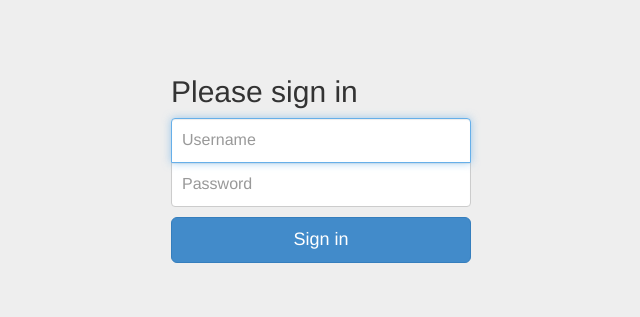
After one commit to CursosVNQ/bulkymonkey, a Django app: template bulkymonkey/emailer/templates/emailer/login.html in a window 1280 px wide. The commit adds this page. Shown: the top 317 px of the page, without its empty margins (319-959 px from the left). Run offline with Django 3.2, Linux system fonts and the light colour scheme; the template is opened without the code that fills it, so the values that code supplies are empty.

Commit message:
Adds Sector CRUD operations and auth views

```diff
--- a/bulkymonkey/bulkymonkey/settings.py
+++ b/bulkymonkey/bulkymonkey/settings.py
@@ -59,6 +59,7 @@ class Common(Configuration):
 
     MIDDLEWARE_CLASSES = (
         'django.contrib.sessions.middleware.SessionMiddleware',
+        'django.middleware.locale.LocaleMiddleware',
         'django.middleware.common.CommonMiddleware',
         'django.middleware.csrf.CsrfViewMiddleware',
         'django.contrib.auth.middleware.AuthenticationMiddleware',
@@ -116,6 +117,8 @@ class Common(Configuration):
         "emailer.context_processors.display_version"
     )
 
+    LOGIN_REDIRECT_URL = '/'
+
 
 class Dev(Common):
     """
--- a/bulkymonkey/bulkymonkey/urls.py
+++ b/bulkymonkey/bulkymonkey/urls.py
@@ -12,6 +12,8 @@ urlpatterns = patterns('',
 
     url(r'^admin/', include(admin.site.urls)),
     url(r'^', include(emailer.urls, namespace='bulkymonkey')),
+    url(r'^accounts/login/$', 'django.contrib.auth.views.login', {'template_name': 'emailer/login.html'},  name="login"),
+    url(r'^accounts/logout/$', 'django.contrib.auth.views.logout', {'template_name': 'emailer/logout.html'}, name="logout"),
 )
 
 if settings.DEBUG:
--- /dev/null
+++ b/bulkymonkey/emailer/static/css/login.css
@@ -0,0 +1,40 @@
+body {
+  padding-top: 40px;
+  padding-bottom: 40px;
+  background-color: #eee;
+}
+
+.form-signin {
+  max-width: 330px;
+  padding: 15px;
+  margin: 0 auto;
+}
+.form-signin .form-signin-heading,
+.form-signin .checkbox {
+  margin-bottom: 10px;
+}
+.form-signin .checkbox {
+  font-weight: normal;
+}
+.form-signin .form-control {
+  position: relative;
+  font-size: 16px;
+  height: auto;
+  padding: 10px;
+  -webkit-box-sizing: border-box;
+     -moz-box-sizing: border-box;
+          box-sizing: border-box;
+}
+.form-signin .form-control:focus {
+  z-index: 2;
+}
+.form-signin input[type="text"] {
+  margin-bottom: -1px;
+  border-bottom-left-radius: 0;
+  border-bottom-right-radius: 0;
+}
+.form-signin input[type="password"] {
+  margin-bottom: 10px;
+  border-top-left-radius: 0;
+  border-top-right-radius: 0;
+}
--- a/bulkymonkey/emailer/templates/emailer/base.html
+++ b/bulkymonkey/emailer/templates/emailer/base.html
@@ -37,12 +37,16 @@
   <script type="text/javascript" src="{{ STATIC_URL }}js/d3.v2.min.js"></script>
   <script type="text/javascript" src="{{ STATIC_URL }}js/nv.d3.min.js"></script>
   <link href="{{ STATIC_URL }}css/nv.d3.min.css" rel="stylesheet">
+
+  {% block extra_header %}{% endblock %}
 </head>
 
 <body>
+{% block body %}
 <div class="container">
 	<div class="row clearfix">
 		<div class="col-md-12 column">
+			{% block navigation %}
 			<nav class="navbar navbar-default navbar-inverse navbar-fixed-top" role="navigation">
 				<div class="navbar-header">
 					 <button type="button" class="navbar-toggle" data-toggle="collapse" data-target="#bs-example-navbar-collapse-1"> <span class="sr-only">Toggle navigation</span><span class="icon-bar"></span><span class="icon-bar"></span><span class="icon-bar"></span></button> <a class="navbar-brand" href="#">Bulky Monkey v{{ app_version }}</a>
@@ -70,21 +74,12 @@
 					</ul>
 					<ul class="nav navbar-nav navbar-right">
 						<li class="dropdown">
-							 <a href="#" class="dropdown-toggle" data-toggle="dropdown"><span class="glyphicon glyphicon-user"></span> Dropdown<strong class="caret"></strong></a>
+							 <a href="#" class="dropdown-toggle" data-toggle="dropdown">
+							 	<span class="glyphicon glyphicon-user"></span> {{ user.username }}<strong class="caret"></strong>
+							 </a>
 							<ul class="dropdown-menu">
 								<li>
-									<a href="#">Action</a>
-								</li>
-								<li>
-									<a href="#">Another action</a>
-								</li>
-								<li>
-									<a href="#">Something else here</a>
-								</li>
-								<li class="divider">
-								</li>
-								<li>
-									<a href="#">Separated link</a>
+									<a href="{% url 'logout' %}"><span class="glyphicon glyphicon-off"></span> {% trans "Logout" %}</a>
 								</li>
 							</ul>
 						</li>
@@ -92,6 +87,7 @@
 				</div>
 
 			</nav>
+			{% endblock %}
 			<br><br><br>
 			<div class="row clearfix">
 				<div class="col-md-12 column">
@@ -123,15 +119,7 @@
 		<p class="navbar-text pull-right">Site powered by Django 1.6</p>
 	</div>
 </div>
-<!--<div class="row clearfix footer">
-	<div class="col-md-2 column">
-	</div>
-	<div class="col-md-6 column">
-	&copy; Copyright 2013 Cursos Audiovisuales VNQ S.L.
-	</div>
-	<div class="col-md-2 column">
-	</div>
-</div>-->
+{% endblock %}
 {% block aux_scripts %}
 {% endblock %}
 </body>
--- /dev/null
+++ b/bulkymonkey/emailer/templates/emailer/login.html
@@ -0,0 +1,27 @@
+{% extends "emailer/base.html" %}
+{% load i18n %}
+
+{% block extra_title %}login{% endblock %}
+
+{% block extra_header %}
+	<link href="{{ STATIC_URL }}css/login.css" rel="stylesheet">
+{% endblock %}
+
+{% block navigation %}{% endblock %}
+
+{% block body %}
+	<div class="container">
+	    <form class="form-signin" method="post" action="{% url 'django.contrib.auth.views.login' %}">
+			{% if form.errors %}
+				<p>{% trans "Your username and password didn't match. Please try again." %}</p>
+			{% endif %}
+
+		    <h2 class="form-signin-heading">{% trans "Please sign in" %}</h2>
+		    {% csrf_token %}
+		    <input id="id_username" name="username" class="form-control" placeholder="{% trans 'Username' %}" required="" autofocus="" type="text">
+		    <input id="id_password" name="password" class="form-control" placeholder="{% trans 'Password' %}" required="" type="password">
+		    <button class="btn btn-lg btn-primary btn-block" type="submit">{% trans "Sign in" %}</button>
+	    	<input type="hidden" name="next" value="{{ next }}" />
+	    </form>
+    </div>
+{% endblock %}
--- a/bulkymonkey/emailer/urls.py
+++ b/bulkymonkey/emailer/urls.py
@@ -13,6 +13,12 @@ urlpatterns = patterns(
     url(r'^campaign/(?P<pk>\d+)$', CampaignDetailView.as_view(), name='campaign-detail'),
     url(r'^campaign/(?P<pk>\d+)/delete$', CampaignDeleteView.as_view(), name='campaign-delete'),
 
+    # Sector
+    # url(r'^sectors$', SectorListView.as_view(), name='sector-list'),
+    url(r'^sector/add$', SectorCreateView.as_view(), name='sector-create'),
+    url(r'^sector/(?P<pk>\d+)$', SectorDetailView.as_view(), name='sector-detail'),
+    url(r'^sector/(?P<pk>\d+)/delete$', SectorDeleteView.as_view(), name='sector-delete'),
+
     # Ajax
     url(r'^sectors/chart$', SectorsChartDataView.as_view(), name='sectors-chart-ajax'),
 )
```
Also changed, not shown: bulkymonkey/emailer/forms.py (+13 -1 lines), bulkymonkey/emailer/models.py (+8 -0 lines), bulkymonkey/emailer/templates/emailer/index.html (+22 -6 lines), bulkymonkey/emailer/templates/emailer/logout.html (added, +17 -0 lines), bulkymonkey/emailer/templates/emailer/sector-create.html (added, +11 -0 lines), bulkymonkey/emailer/templates/emailer/sector-detail.html (added, +19 -0 lines), bulkymonkey/emailer/views.py (+44 -7 lines).
